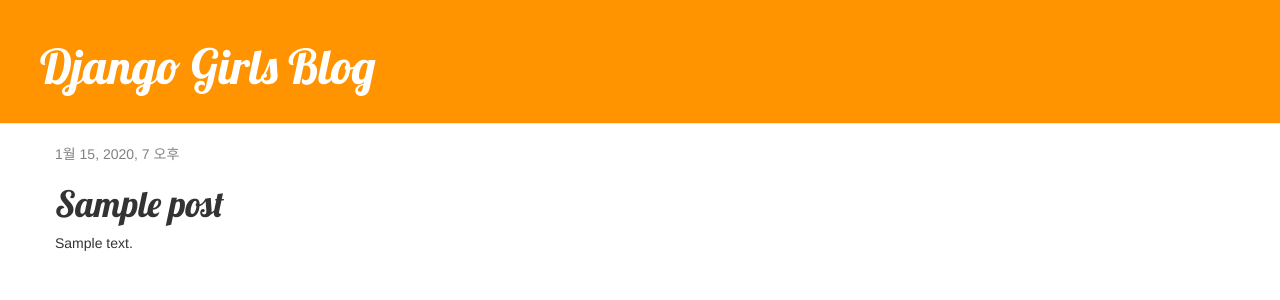
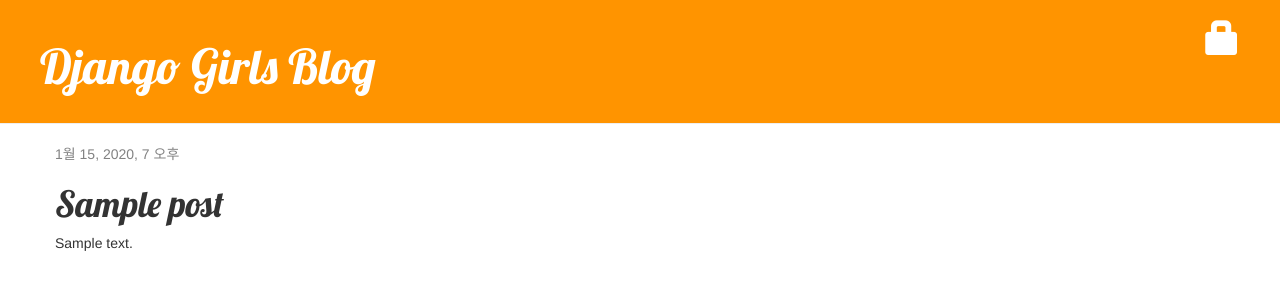
Before and after one commit to inkweon7269/django-girls, a Django app: page /post/1/ in a window 1280 px wide. Shown: the top 300 px of the page. Run offline with Django 3.2, Linux system fonts and the light colour scheme; tables that the repository leaves empty hold one stand-in row (values such as "Sample post"); some libraries are stand-ins or nearby versions.

Commit message:
로그인 레이아웃 개선하기

```diff
--- a/blog/templates/blog/base.html
+++ b/blog/templates/blog/base.html
@@ -8,10 +8,12 @@
         <link rel="stylesheet" href="{% static 'css/blog.css' %}">
     </head>
     <body>
-        <div class="page-header">
+         <div class="page-header">
             {% if user.is_authenticated %}
                 <a href="{% url 'post_new' %}" class="top-menu"><span class="glyphicon glyphicon-plus"></span></a>
                 <a href="{% url 'post_draft_list' %}" class="top-menu"><span class="glyphicon glyphicon-edit"></span></a>
+            {% else %}
+                <a href="{% url 'login' %}?next={{ request.path }}" class="top-menu"><span class="glyphicon glyphicon-lock"></span></a>
             {% endif %}
             <h1><a href="/">Django Girls Blog</a></h1>
         </div>
```
